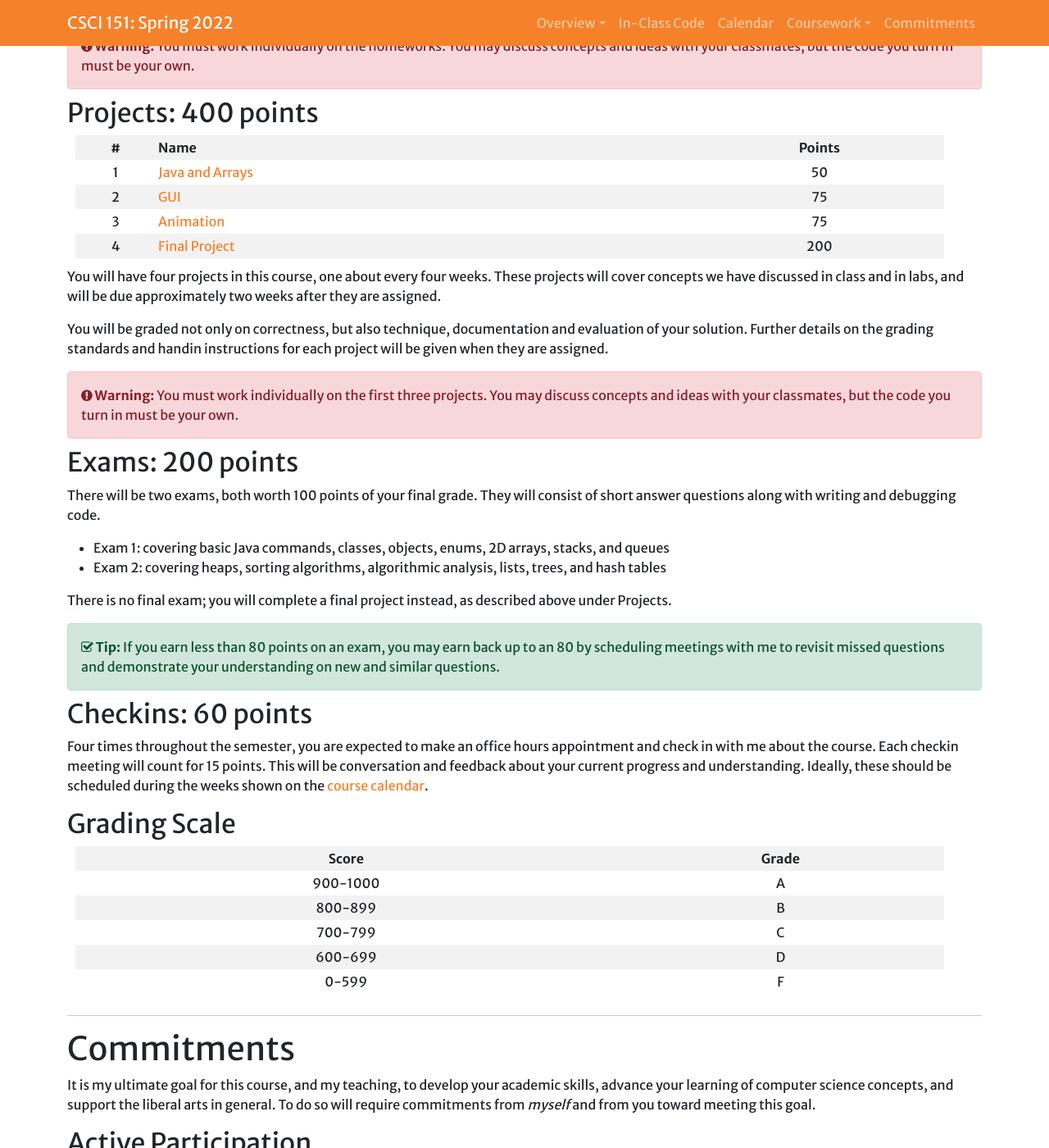
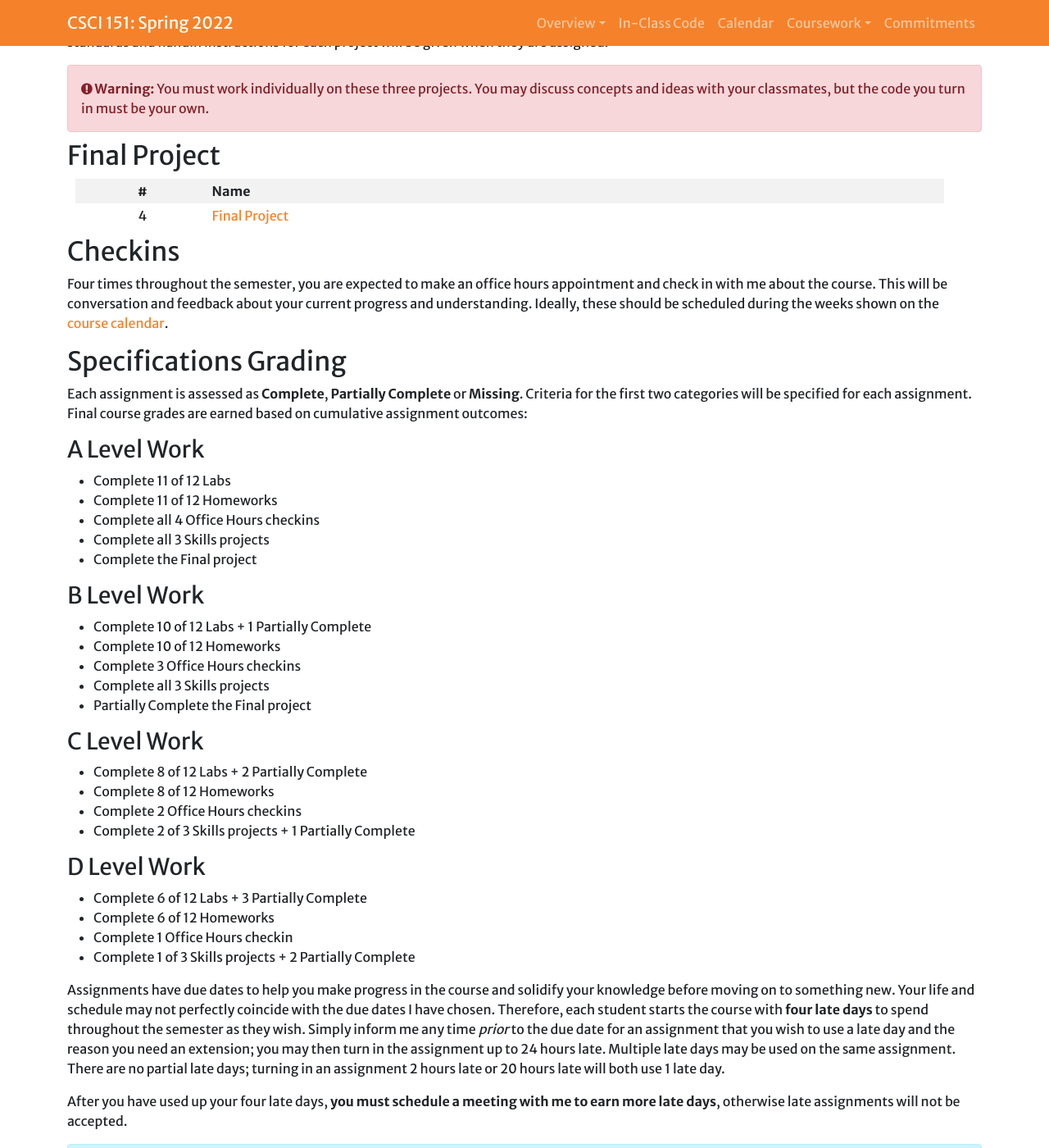
Before and after one commit to Hendrix-CS/csci151, a Jekyll site: the page built from index.md, in a window 1280 px wide and 1400 px high, scrolled down 3482 px. Shown: the whole window at 82% size. Built offline with Jekyll 4.4.1, drawn with Linux system fonts in a browser that asks for light colours; a script that is not in the unit is left out; our own code applies the rules of GitHub Pages for plain Markdown files; some of the changed text lies outside the part shown.

Commit message:
Starting specification grading overhaul

```diff
--- a/index.md
+++ b/index.md
@@ -91,13 +91,7 @@ When we write code together in class, it will be posted here!
 <hr>
 # Coursework
 
-Assignments have due dates to help you make progress in the course and solidify your knowledge before moving on to something new. Your live and schedule may not perfectly coincide with the due dates I have chosen. Therefore, each student starts the course with **four late days** to spend throughout the semester as they wish. Simply inform me any time *prior* to the due date for an assignment that you wish to use a late day and the reason you need an extension; you may then turn in the assignment up to 24 hours late. Multiple late days may be used on the same assignment. There are no partial late days; turning in an assignment 2 hours late or 20 hours late will both use 1 late day. After you have used up your four late days, *you must schedule a meeting with me to earn more late days*, otherwise late assignments will receive at most half credit. All work must be completed the day before final grades are due.
-
-{% include note.html content="Late days are intended to cover both normal circumstances (you simply want more time to work on the assignment) and exceptional circumstances (you get sick, travel for a game or family obligation, *etc.*)." %}
-
-{% include important.html content="You must be in communication with me anytime an assignment is late." %}
-
-## <a name="labs">Labs</a>: 240 points
+## <a name="labs">Labs</a>
 
 | #  | Name |
 |:--:|-----|
@@ -114,76 +108,105 @@ Assignments have due dates to help you make progress in the course and solidify
 |11 | [Playing Tic-Tac-Toe]({{site.baseurl}}/labs/tic-tac-toe.html) |
 |12 | [Text Prediction]({{site.baseurl}}/labs/text-prediction.html) |
 
-Much of your experience with programming in this course will be through weekly labs. Each lab will be assigned in lab with time allotted to work through the materials, and will be due **by the start of the following lab**. All labs are weighted equally within the lab portion of your final grade.
+Much of your experience with programming in this course will be through weekly labs. Each lab will be assigned in lab with time allotted to work through the materials, and will be due **by the start of the following lab**.
 
 On these labs, you will work with a partner on the lab assignments. Their name must be listed on any code you hand in as joint work. A partnership should only turn in a **single copy** of the assignment. If students working as partners wish to turn in a lab late, all students must use a late day.
 
 {% include important.html content="Lab attendance is required. We will be
 stationed in the Snoddy Computer Lab in the library for our lab times." %}
 
-## <a name="hw">Homework</a>: 100 points
+## <a name="hw">Homework</a>
 
-| #  | Name | Points |
-|:--:|-----||:--------:|
-|0 | [Survey](https://forms.gle/QcKEsPYPYAfnsiAQ8) | 10 |
-|1 | [Eating Candy]({{site.baseurl}}/homework/candy.html) | 10 |
-|2 | [Planting a Garden]({{site.baseurl}}/homework/garden.html) | 10 |
-|3 | [Making Toast]({{site.baseurl}}/homework/toaster.html) | 10 |
-|4 | [Cherished Memories]({{site.baseurl}}/homework/memory.html) | 10 |
-|5 | [Heaps]({{site.baseurl}}/homework/heaps.html) | 10 |
-|6 | [Sorting]({{site.baseurl}}/homework/sorting.html) | 10 |
-|7 | [Asymptotic Analysis]({{site.baseurl}}/homework/bigo.html) | 10 |
-|8 | [Binary Search Trees]({{site.baseurl}}/homework/trees.html) | 10 |
-|9 | [Hash Tables]({{site.baseurl}}/homework/hashtables.html) | 10 |
+| #  | Name |
+|:--:|-----|
+|0 | [Survey](https://forms.gle/QcKEsPYPYAfnsiAQ8) |
+|1 | [Eating Candy]({{site.baseurl}}/homework/candy.html) |
+|2 | [Planting a Garden]({{site.baseurl}}/homework/garden.html) |
+|3 | [Making Toast]({{site.baseurl}}/homework/toaster.html) |
+|4 | [Cherished Memories]({{site.baseurl}}/homework/memory.html) |
+|5 | [Heaps]({{site.baseurl}}/homework/heaps.html) |
+|6 | [Sorting]({{site.baseurl}}/homework/sorting.html) |
+|7 | [Asymptotic Analysis]({{site.baseurl}}/homework/bigo.html) |
+|8 | [Binary Search Trees]({{site.baseurl}}/homework/trees.html) |
+|9 | [Hash Tables]({{site.baseurl}}/homework/hashtables.html) |
 
-There will often be short homework assignments to be completed over the weekend, assigned on Friday and due the next week. These will be practice to
-help you solidify the concepts from class before labs and exams.
+There will often be short homework assignments to be completed individually, assigned on Friday and due the next week. These will be practice to
+help you solidify the concepts from class before labs and projects.
 
 {% include warning.html content="You must work individually on the homeworks. You may discuss concepts and ideas with your classmates, but the code you turn in must be your own." %}
 
-## <a name="projects">Projects</a>: 400 points
+## <a name="projects">Skills Projects</a>
 
 | #  | Name | Points |
 |:--:|-----||:------:|
-|1 | [Java and Arrays]({{site.baseurl}}/projects/arrays.html)  | 50  |
-|2 | [GUI]({{site.baseurl}}/projects/gui.html) | 75 |
-|3 | [Animation]({{site.baseurl}}/projects/animation.html) | 75 |
-|4 | [Final Project]({{site.baseurl}}/projects/final-project.html) | 200 |
+|1 | [Java and Arrays]({{site.baseurl}}/projects/arrays.html)  |
+|2 | [GUI]({{site.baseurl}}/projects/gui.html) |
+|3 | [Animation]({{site.baseurl}}/projects/animation.html) |
 
-You will have four projects in this course, one about every four weeks. These projects will cover concepts we have discussed in class and in labs, and will be due approximately two weeks after they are assigned.
+You will have three skills projects in this course, one about every four weeks. These projects will cover concepts we have discussed in class and in labs, and will be due approximately two weeks after they are assigned.
 
 You will be graded not only on correctness, but also technique, documentation and evaluation of your solution. Further details on the grading standards and handin instructions for each project will be given when they are assigned.
 
-{% include warning.html content="You must work individually on the first three projects. You may discuss concepts and ideas with your classmates, but the code you turn in must be your own." %}
+{% include warning.html content="You must work individually on these three projects. You may discuss concepts and ideas with your classmates, but the code you turn in must be your own." %}
 
+## <a name="finalproject">Final Project</a>
 
-## <a name="exams">Exams</a>: 200 points
+| #  | Name |
+|:--:|-----||:------:|
+|4 | [Final Project]({{site.baseurl}}/projects/final-project.html) |
 
-There will be two exams, both worth 100 points of your final grade.
-They will consist of short answer questions along with writing and debugging code.
-
-* Exam 1: covering basic Java commands, classes, objects, enums, 2D arrays, stacks, and queues
-* Exam 2: covering heaps, sorting algorithms, algorithmic analysis, lists, trees, and hash tables
-
-There is no final exam; you will complete a final project instead, as described above under Projects.
-
-{% include tip.html content="If you earn less than 80 points on an exam, you may earn back up to an 80 by scheduling meetings with me to revisit missed questions and demonstrate your understanding on new and similar questions." %}
-
-## <a name="checkins">Checkins</a>: 60 points
+## <a name="checkins">Checkins</a>
 
 Four times throughout the semester, you are expected to
-make an office hours appointment and check in with me about the course. Each checkin
-meeting will count for 15 points.
+make an office hours appointment and check in with me about the course.
 This will be conversation and feedback about your current progress and understanding.
 Ideally, these should be scheduled during the weeks shown
 on the [course calendar](https://prod.teamgantt.com/gantt/schedule/?ids=2925828&public_keys=yZRDqNRImyPE&zoom=d100&font_size=12&estimated_hours=0&assigned_resources=0&percent_complete=0&documents=0&comments=0&col_width=355&hide_header_tabs=0&menu_view=1&resource_filter=1&name_in_bar=0&name_next_to_bar=0&resource_names=1&resource_hours=1#user=&company=&custom=&date_filter=&hide_completed=false&color_filter=).
 
-## <a name="scale">Grading Scale</a>
+## <a name="scale">Specifications Grading</a>
 
-| Score  | Grade  |
-|:------:|:------:|
-| 900-1000  | A   |
-| 800-899   | B   |
-| 700-799   | C   |
-| 600-699   | D   |
-| 0-599     | F   |
+Each assignment is assessed as **Complete**, **Partially Complete** or **Missing**. Criteria for the first two categories will be specified for each assignment. Final course grades are earned based on cumulative assignment outcomes:
+
+### A Level Work
+
+* Complete 11 of 12 Labs
+* Complete 11 of 12 Homeworks
+* Complete all 4 Office Hours checkins
+* Complete all 3 Skills projects
+* Complete the Final project
+
+### B Level Work
+
+* Complete 10 of 12 Labs + 1 Partially Complete
+* Complete 10 of 12 Homeworks
+* Complete 3 Office Hours checkins
+* Complete all 3 Skills projects
+* Partially Complete the Final project
+
+### C Level Work
+
+* Complete 8 of 12 Labs + 2 Partially Complete
+* Complete 8 of 12 Homeworks
+* Complete 2 Office Hours checkins
+* Complete 2 of 3 Skills projects + 1 Partially Complete
+
+### D Level Work
+
+* Complete 6 of 12 Labs + 3 Partially Complete
+* Complete 6 of 12 Homeworks
+* Complete 1 Office Hours checkin
+* Complete 1 of 3 Skills projects + 2 Partially Complete
+
+Assignments have due dates to help you make progress in the course and solidify your knowledge before moving on to something new. Your life and schedule may not perfectly coincide with the due dates I have chosen. Therefore, each student starts the course with **four late days** to spend throughout the semester as they wish. Simply inform me any time *prior* to the due date for an assignment that you wish to use a late day and the reason you need an extension; you may then turn in the assignment up to 24 hours late. Multiple late days may be used on the same assignment. There are no partial late days; turning in an assignment 2 hours late or 20 hours late will both use 1 late day.
+
+After you have used up your four late days, **you must schedule a meeting with me to earn more late days**, otherwise late assignments will not be accepted.
+
+{% include note.html content="Late days are intended to cover both normal circumstances (you simply want more time to work on the assignment) and exceptional circumstances (you get sick, travel for a game or family obligation, *etc.*)." %}
+
+{% include important.html content="You must be in communication with me anytime an assignment is late." %}
+
+If you would like to improve an assignment after it has been graded and improve your grade, you may revise and resubmit the assignment until you do. There is no deadline for resubmitted assignments.
+
+However, the above only applies if you **made a reasonable attempt at the assignment the first time**. You cannot turn in a half-finished assignment before the deadline and then “revise” it by completing the rest. If your assignment is only half-finished, you must request use late days as described above.
+
+All work and revisions must be completed the day of the final exam period for this course at 5pm.
```
Also changed, not shown: labs/cake.md (+5 -7 lines), labs/codingbat.md (+4 -4 lines).
